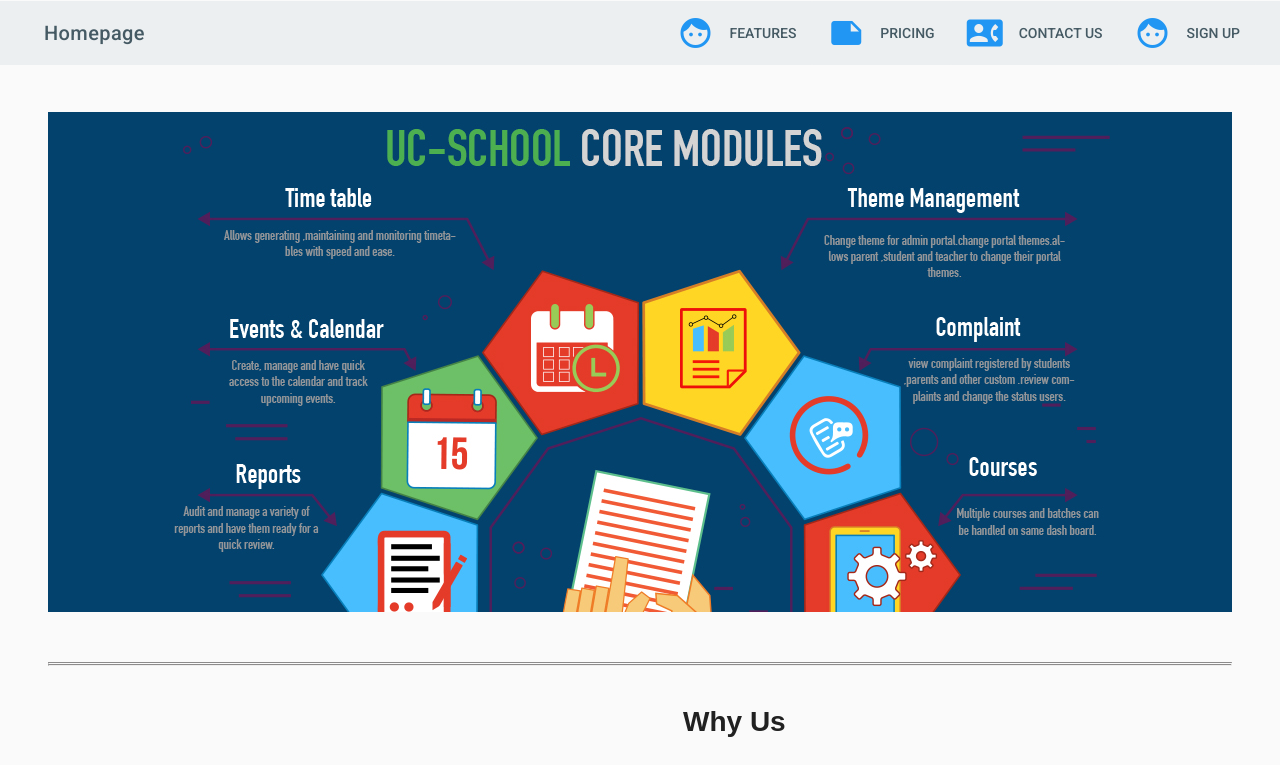
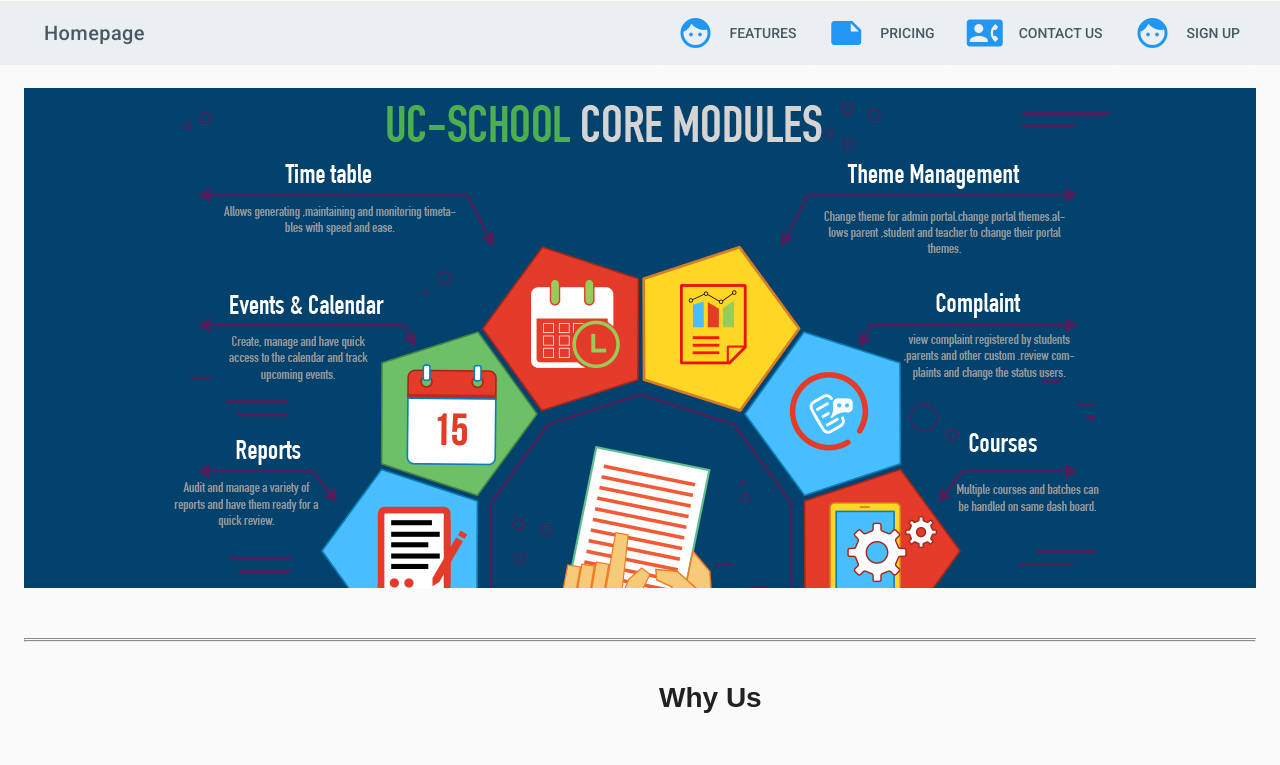
Before and after one commit to theja1221/contactus, a Vue app: page / in a window 1280 px wide. Shown: the top 765 px of the page. Built offline with nearby package versions, Linux system fonts and the light colour scheme.

Commit message:
contactusaxios

```diff
--- a/src/App.vue
+++ b/src/App.vue
@@ -18,3 +18,7 @@
 
 }
 </script>
+<style scoped>
+
+
+</style>
--- a/src/components/CommonPages/Contactus/contactus.vue
+++ b/src/components/CommonPages/Contactus/contactus.vue
@@ -9,44 +9,82 @@
 	</div>
   <v-card>
 	<div class="row input-container">
+        <v-form class="contactusForm" v-model="validx" method="post" v-on:submit.prevent="getFormValues">
 			<div class="col-xs-12">
 
 				<div class="styled-input wide">
-					<input type="text" required />
+					<input type="text"  v-model="name" required />
 					<label>Name</label>
 				</div>
 			</div>
 			<div class="col-md-6 col-sm-12">
 				<div class="styled-input">
-					<input type="text" required />
+					<input type="text" required v-model="email" />
 					<label>Email</label>
 				</div>
 			</div>
 			<div class="col-md-6 col-sm-12">
 				<div class="styled-input" style="float:right;">
-					<input type="text" required />
+					<input type="text" required  v-model="phonenumber"/>
 					<label>Phone Number</label>
 				</div>
 			</div>
 			<div class="col-xs-12">
 				<div class="styled-input wide">
-					<textarea required></textarea>
+					<textarea required v-model="message"></textarea>
 					<label>Message</label>
 				</div>
 			</div>
 			<div class="col-xs-12">
-				<div class="btn-lrg submit-btn">Contact Us</div>
+				<v-btn large type="submit" @click="submit" :disabled="!valid">Contact Us</v-btn>
 			</div>
+        </v-form>
 	</div>
+
   </v-card>
+
 </div>
+
 
 
   </v-app>
 </template>
 
+
+
 <script>
+import axios from 'axios';
 export default {
+    data(){
+        return{
+            name:'',
+            email:'',
+            phonenumber:'',
+            message:'',
+            validx:true
+
+        }
+    },
+  methods:{
+      submit(){
+      console.log('debug')
+      }
+  },
+  getFormValues(submitEvent){
+      axios.post('url',{
+          name: this.name,
+          email: this.email,
+          phone: this.phonenumber,
+          message: this.message
+      })
+      .then(response => {
+          console.log(response)
+      })
+
+      .catch (e => {
+
+      })
+  }
 
 }
 </script>
--- a/src/components/CommonPages/Home/Home.vue
+++ b/src/components/CommonPages/Home/Home.vue
@@ -1,14 +1,15 @@
 <template>
-  <v-app>
+  <v-app style>
 
-      <v-container fluid >
+     <v-parallax style="margin:0;padding:0;"
+          src="/static/doc-images/prof.jpg"
+          class="img">
+
+          </v-parallax>
+
+      <!-- <v-container style="padding:0;margin:0;" > -->
           <!-- image -->
-          <v-parallax
-          src="/static/doc-images/prof.jpg">
-          <v-layout row align-center justify-center>
 
-          </v-layout>
-          </v-parallax>
 
           <hr class="divider1">
 
@@ -364,7 +365,7 @@
     </v-card>
   </v-footer>
  </v-layout>
-     </v-container>
+     <!-- </v-container> -->
 
 <hr class="divider1">
 
@@ -498,4 +499,10 @@
   margin-top: 50px;
   border-top: 3px double #8c8b8b;
 }
+
+.img{
+  width: 100%;
+  padding: 200px 200px 200px 200px;
+  background-size: 100% 100%;
+}
 </style>
--- a/src/components/utils/navbar.vue
+++ b/src/components/utils/navbar.vue
@@ -103,6 +103,7 @@
    position:sticky;
    top: 1px;
    z-index: 999;
+   background-color: transparent;
 
 
 }
```
